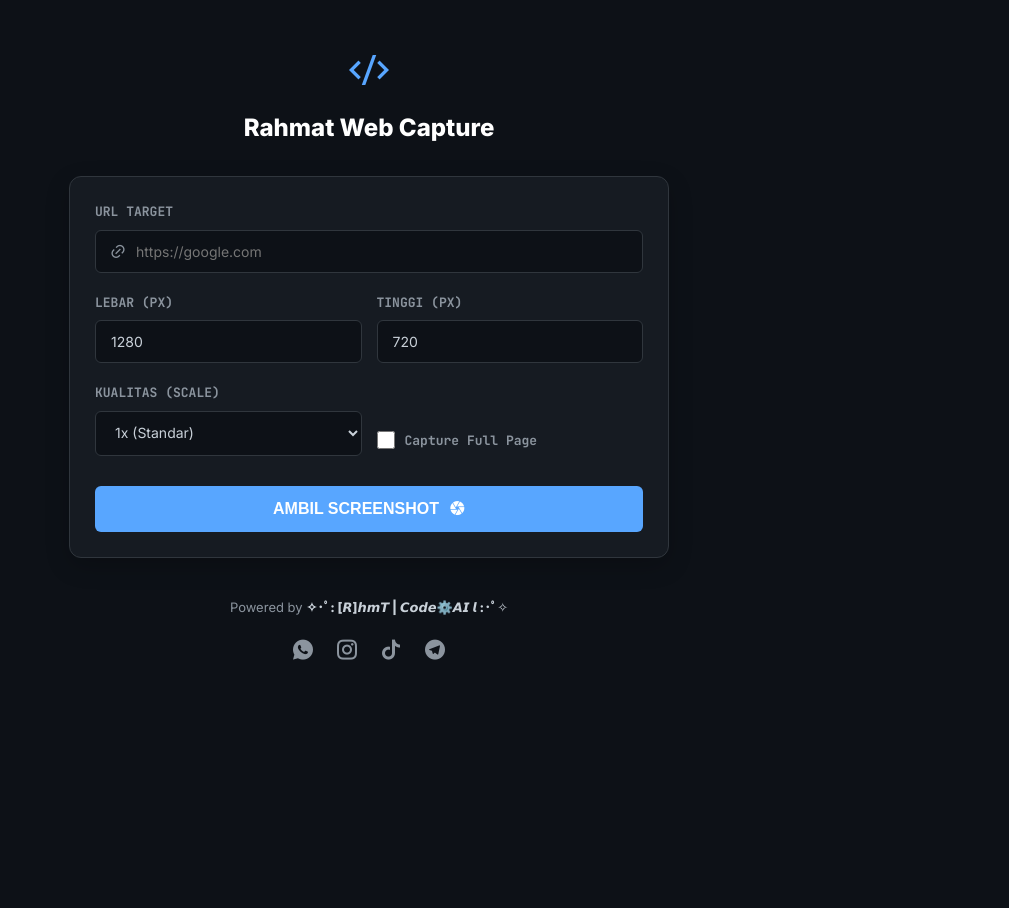
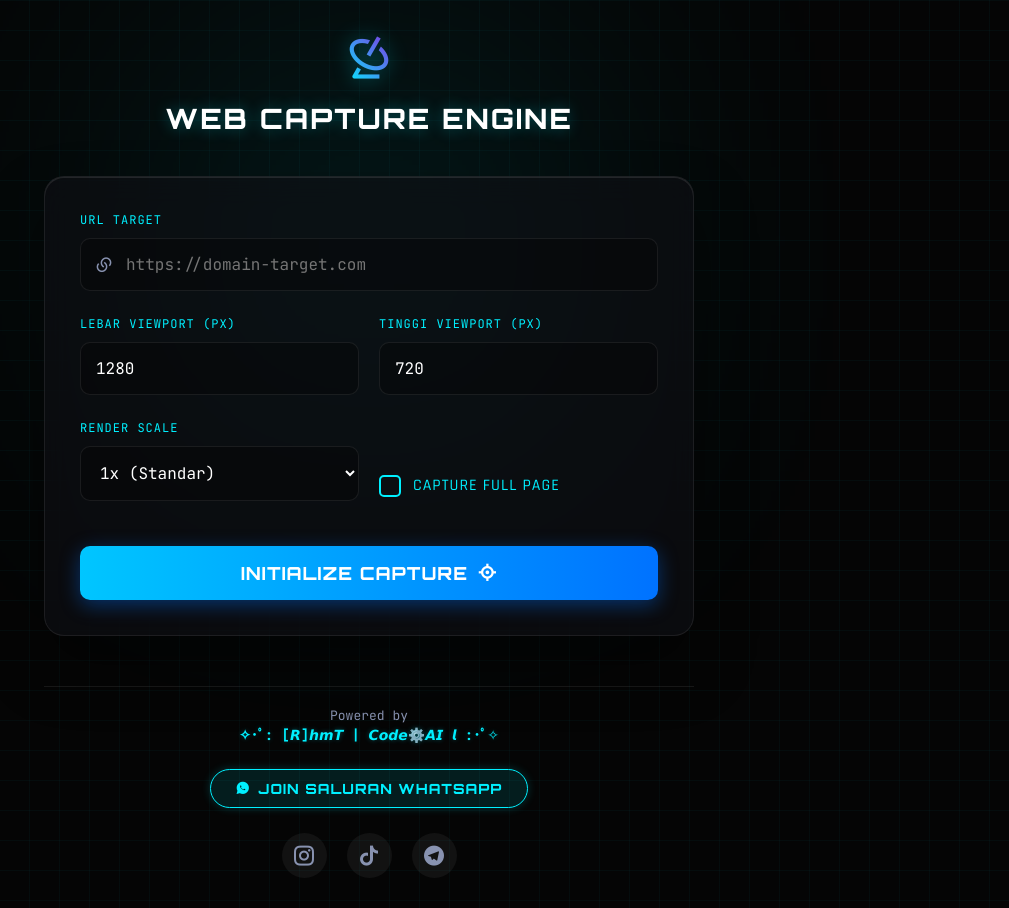
Before and after one commit to rahmtt/Screenshot-web, a website: page public/index.html in a window 1280 px wide. Shown: the whole page, without its empty margins (271-1280 px from the left). Before the commit the page ends 800 px from the top, so only its background shows below. Drawn offline with nearby package versions, Linux system fonts and the light colour scheme.

Commit message:
Refactor index.html for neon glassmorphism theme
Updated the title and styles for a neon glassmorphism theme. Modified form labels, button texts, and added new styles for various elements.

```diff
--- a/public/index.html
+++ b/public/index.html
@@ -3,249 +3,355 @@
 <head>
     <meta charset="UTF-8">
     <meta name="viewport" content="width=device-width, initial-scale=1.0">
-    <title>Rahmat Web Capture</title>
+    <title>Web Capture Engine</title>
     <link href="https://cdn.jsdelivr.net/npm/remixicon@3.5.0/fonts/remixicon.css" rel="stylesheet">
-    <link href="https://fonts.googleapis.com/css2?family=Inter:wght@400;600;800&family=JetBrains+Mono:wght@500;700&display=swap" rel="stylesheet">
+    <link href="https://fonts.googleapis.com/css2?family=Orbitron:wght@500;800&family=Rajdhani:wght@500;700&family=JetBrains+Mono:wght@400;700&display=swap" rel="stylesheet">
 
     <style>
-        /* ================= CSS SECTION ================= */
+        /* ================= TEMA NEON GLASSMORPHISM ================= */
         :root {
-            --bg-color: #0d1117;
-            --card-bg: #161b22;
-            --border-color: #30363d;
-            --primary: #58a6ff;
-            --primary-hover: #1f6feb;
-            --text-main: #c9d1d9;
-            --text-muted: #8b949e;
-            --success: #3fb950;
+            --bg-dark: #050505;
+            --neon-blue: #00f0ff;
+            --neon-purple: #8a2be2;
+            --glass-bg: rgba(15, 15, 20, 0.6);
+            --glass-border: rgba(255, 255, 255, 0.08);
+            --text-main: #e0e0e0;
+            --text-muted: #8892b0;
         }
 
         * { margin: 0; padding: 0; box-sizing: border-box; }
 
         body {
-            background-color: var(--bg-color);
+            background-color: var(--bg-dark);
+            /* Efek Grid Cyberpunk di Background */
+            background-image:
+                linear-gradient(rgba(0, 240, 255, 0.03) 1px, transparent 1px),
+                linear-gradient(90deg, rgba(0, 240, 255, 0.03) 1px, transparent 1px);
+            background-size: 30px 30px;
             color: var(--text-main);
-            font-family: 'Inter', sans-serif;
-            line-height: 1.5;
-            padding: 20px;
+            font-family: 'Rajdhani', sans-serif;
+            min-height: 100vh;
             display: flex;
             flex-direction: column;
             align-items: center;
-            min-height: 100vh;
+            padding: 30px 20px;
+            position: relative;
+            overflow-x: hidden;
+        }
+
+        /* Cahaya di belakang card */
+        body::before {
+            content: '';
+            position: absolute;
+            top: 10%;
+            left: 50%;
+            transform: translateX(-50%);
+            width: 300px;
+            height: 300px;
+            background: var(--neon-blue);
+            filter: blur(150px);
+            opacity: 0.2;
+            z-index: -1;
         }
 
         .container {
             width: 100%;
-            max-width: 600px;
-            margin-top: 20px;
+            max-width: 650px;
+            z-index: 1;
         }
 
         .header-brand {
             text-align: center;
-            margin-bottom: 30px;
+            margin-bottom: 40px;
+            animation: fadeInDown 1s ease;
         }
 
         .header-brand i {
-            font-size: 40px;
-            color: var(--primary);
+            font-size: 50px;
+            background: linear-gradient(45deg, var(--neon-blue), var(--neon-purple));
+            -webkit-background-clip: text;
+            -webkit-text-fill-color: transparent;
+            filter: drop-shadow(0 0 10px rgba(0, 240, 255, 0.4));
         }
 
         .header-brand h1 {
-            font-size: 24px;
+            font-family: 'Orbitron', sans-serif;
+            font-size: 28px;
             font-weight: 800;
+            letter-spacing: 2px;
             color: #fff;
-            margin-top: 10px;
+            margin-top: 15px;
+            text-shadow: 0 0 15px rgba(0, 240, 255, 0.3);
         }
 
-        .card {
-            background: var(--card-bg);
-            border: 1px solid var(--border-color);
-            border-radius: 12px;
-            padding: 25px;
-            box-shadow: 0 8px 24px rgba(0,0,0,0.2);
+        /* Glassmorphism Card */
+        .glass-card {
+            background: var(--glass-bg);
+            backdrop-filter: blur(16px);
+            -webkit-backdrop-filter: blur(16px);
+            border: 1px solid var(--glass-border);
+            border-radius: 20px;
+            padding: 35px;
+            box-shadow: 0 30px 60px rgba(0, 0, 0, 0.4), inset 0 1px 0 rgba(255, 255, 255, 0.1);
         }
 
-        .form-group {
-            margin-bottom: 20px;
-        }
+        .form-group { margin-bottom: 25px; }
 
         label {
             display: block;
-            font-size: 13px;
-            font-weight: 600;
-            color: var(--text-muted);
-            margin-bottom: 8px;
             font-family: 'JetBrains Mono', monospace;
+            font-size: 12px;
+            color: var(--neon-blue);
+            margin-bottom: 10px;
+            letter-spacing: 1px;
+            text-transform: uppercase;
         }
 
-        .input-wrapper {
-            position: relative;
-            display: flex;
-            align-items: center;
-        }
-
+        .input-wrapper { position: relative; }
         .input-wrapper i {
             position: absolute;
             left: 15px;
+            top: 50%;
+            transform: translateY(-50%);
             color: var(--text-muted);
+            font-size: 18px;
+            transition: 0.3s;
         }
 
         input[type="url"], input[type="number"], select {
             width: 100%;
-            background: var(--bg-color);
-            border: 1px solid var(--border-color);
-            color: var(--text-main);
-            padding: 12px 15px 12px 40px;
-            border-radius: 6px;
-            font-size: 14px;
-            font-family: 'Inter', sans-serif;
+            background: rgba(0, 0, 0, 0.3);
+            border: 1px solid var(--glass-border);
+            color: #fff;
+            padding: 15px 15px 15px 45px;
+            border-radius: 10px;
+            font-size: 16px;
+            font-family: 'JetBrains Mono', monospace;
             outline: none;
-            transition: 0.2s;
+            transition: all 0.3s ease;
         }
 
-        input[type="number"], select {
-            padding-left: 15px; /* Hilangkan space icon utk select/number */
+        input[type="number"], select { padding-left: 15px; }
+
+        input:focus, select:focus {
+            border-color: var(--neon-blue);
+            box-shadow: 0 0 15px rgba(0, 240, 255, 0.2);
+            background: rgba(0, 240, 255, 0.05);
         }
 
-        input:focus, select:focus {
-            border-color: var(--primary);
-            box-shadow: 0 0 0 3px rgba(88, 166, 255, 0.2);
-        }
+        .input-wrapper:focus-within i { color: var(--neon-blue); }
 
         .grid-2 {
             display: grid;
             grid-template-columns: 1fr 1fr;
-            gap: 15px;
+            gap: 20px;
         }
 
+        /* Custom Checkbox Cyber */
         .checkbox-wrapper {
             display: flex;
             align-items: center;
-            gap: 10px;
-            margin-top: 30px;
+            gap: 12px;
+            margin-top: 35px;
             cursor: pointer;
+            font-family: 'Rajdhani', sans-serif;
+            font-size: 16px;
         }
 
         .checkbox-wrapper input {
-            width: 18px;
-            height: 18px;
-            accent-color: var(--primary);
+            appearance: none;
+            width: 22px;
+            height: 22px;
+            border: 2px solid var(--neon-blue);
+            border-radius: 5px;
+            background: transparent;
+            position: relative;
             cursor: pointer;
+            transition: 0.2s;
         }
 
+        .checkbox-wrapper input:checked {
+            background: var(--neon-blue);
+            box-shadow: 0 0 10px var(--neon-blue);
+        }
+
+        .checkbox-wrapper input:checked::after {
+            content: '✔';
+            position: absolute;
+            top: 50%; left: 50%;
+            transform: translate(-50%, -50%);
+            color: #000;
+            font-size: 14px;
+            font-weight: bold;
+        }
+
+        /* Tombol Utama */
         .btn {
             width: 100%;
-            background: var(--primary);
+            background: linear-gradient(90deg, #00c6ff 0%, #0072ff 100%);
             color: #fff;
             border: none;
-            padding: 14px;
-            border-radius: 6px;
-            font-size: 16px;
-            font-weight: 600;
+            padding: 16px;
+            border-radius: 10px;
+            font-size: 18px;
+            font-weight: 700;
+            font-family: 'Orbitron', sans-serif;
+            letter-spacing: 1px;
             cursor: pointer;
             display: flex;
             justify-content: center;
             align-items: center;
             gap: 10px;
-            transition: 0.2s;
-            margin-top: 10px;
+            transition: all 0.3s ease;
+            margin-top: 20px;
+            box-shadow: 0 5px 20px rgba(0, 114, 255, 0.4);
         }
 
-        .btn:hover { background: var(--primary-hover); }
-        .btn:disabled { background: var(--border-color); color: var(--text-muted); cursor: not-allowed; }
+        .btn:hover {
+            transform: translateY(-2px);
+            box-shadow: 0 8px 25px rgba(0, 240, 255, 0.6);
+        }
 
-        .btn-success {
-            background: var(--success);
-            margin-top: 15px;
+        .btn:disabled {
+            background: #333;
+            color: #888;
+            box-shadow: none;
+            cursor: not-allowed;
+            transform: none;
         }
-        .btn-success:hover { background: #2ea043; }
 
+        /* Animasi Loader */
         .loader {
-            width: 20px;
-            height: 20px;
-            border: 3px solid rgba(255,255,255,0.3);
+            width: 22px;
+            height: 22px;
+            border: 3px solid rgba(255,255,255,0.2);
             border-top-color: #fff;
             border-radius: 50%;
             animation: spin 1s linear infinite;
             display: none;
         }
+        @keyframes spin { to { transform: rotate(360deg); } }
+        @keyframes fadeInDown { from { opacity: 0; transform: translateY(-20px); } to { opacity: 1; transform: translateY(0); } }
 
-        @keyframes spin { to { transform: rotate(360deg); } }
-
-        /* Result Area */
+        /* Area Hasil Screenshot */
         #result-area {
             display: none;
-            margin-top: 30px;
-            border-top: 1px dashed var(--border-color);
-            padding-top: 30px;
+            margin-top: 40px;
+            animation: fadeInDown 0.5s ease;
         }
 
         .browser-mockup {
-            border: 1px solid var(--border-color);
-            border-radius: 8px;
+            border: 1px solid var(--neon-blue);
+            border-radius: 12px;
             overflow: hidden;
-            background: var(--bg-color);
+            background: #000;
+            box-shadow: 0 0 20px rgba(0, 240, 255, 0.15);
         }
 
         .browser-header {
-            background: var(--card-bg);
-            padding: 10px;
+            background: rgba(0, 240, 255, 0.1);
+            padding: 12px;
             display: flex;
-            gap: 6px;
-            border-bottom: 1px solid var(--border-color);
+            gap: 8px;
+            border-bottom: 1px solid var(--glass-border);
         }
 
-        .dot { width: 10px; height: 10px; border-radius: 50%; }
-        .dot.r { background: #ff5f56; }
-        .dot.y { background: #ffbd2e; }
-        .dot.g { background: #27c93f; }
+        .dot { width: 12px; height: 12px; border-radius: 50%; }
+        .dot.r { background: #ff5f56; box-shadow: 0 0 5px #ff5f56; }
+        .dot.y { background: #ffbd2e; box-shadow: 0 0 5px #ffbd2e; }
+        .dot.g { background: #27c93f; box-shadow: 0 0 5px #27c93f; }
 
-        .img-container {
+        .img-container { padding: 15px; text-align: center; }
+        .img-container img { max-width: 100%; border-radius: 6px; }
+
+        .btn-success {
+            background: linear-gradient(90deg, #11998e 0%, #38ef7d 100%);
+            box-shadow: 0 5px 20px rgba(56, 239, 125, 0.4);
+            margin-top: 20px;
+        }
+        .btn-success:hover { box-shadow: 0 8px 25px rgba(56, 239, 125, 0.6); }
+
+        /* ================= FOOTER REQUEST KHUSUS ================= */
+        footer {
+            margin-top: 50px;
+            text-align: center;
             width: 100%;
-            padding: 10px;
-            text-align: center;
+            padding-top: 20px;
+            border-top: 1px solid var(--glass-border);
         }
 
-        .img-container img {
-            max-width: 100%;
-            border-radius: 4px;
-            box-shadow: 0 4px 12px rgba(0,0,0,0.5);
+        /* 1. Powered By */
+        .powered-text {
+            font-family: 'JetBrains Mono', monospace;
+            font-size: 13px;
+            color: var(--text-muted);
+            margin-bottom: 25px;
+        }
+        .powered-text strong {
+            color: var(--neon-blue);
+            font-size: 14px;
+            text-shadow: 0 0 5px rgba(0, 240, 255, 0.3);
         }
 
-        /* Footer */
-        footer {
-            margin-top: 40px;
-            text-align: center;
-            width: 100%;
+        /* 2. Tombol Join Saluran (Beda Sendiri) */
+        .join-channel-box {
+            margin-bottom: 25px;
+        }
+        .btn-join-saluran {
+            display: inline-flex;
+            align-items: center;
+            gap: 8px;
+            background: rgba(0, 240, 255, 0.1);
+            border: 1px solid var(--neon-blue);
+            color: var(--neon-blue);
+            padding: 10px 25px;
+            border-radius: 30px;
+            text-decoration: none;
+            font-family: 'Orbitron', sans-serif;
+            font-weight: 700;
+            font-size: 14px;
+            letter-spacing: 1px;
+            transition: all 0.3s ease;
+            box-shadow: 0 0 10px rgba(0, 240, 255, 0.2);
+        }
+        .btn-join-saluran:hover {
+            background: var(--neon-blue);
+            color: #000;
+            box-shadow: 0 0 20px rgba(0, 240, 255, 0.6);
+            transform: scale(1.05);
         }
 
-        footer p {
-            font-size: 13px;
-            color: var(--text-muted);
-            margin-bottom: 15px;
-        }
-
-        footer strong { color: var(--text-main); }
-
+        /* 3. Social Links biasa */
         .social-links {
             display: flex;
             justify-content: center;
             gap: 20px;
         }
-
         .social-links a {
             color: var(--text-muted);
             font-size: 24px;
             text-decoration: none;
-            transition: 0.2s;
+            transition: 0.3s;
+            background: rgba(255, 255, 255, 0.05);
+            width: 45px;
+            height: 45px;
+            display: flex;
+            justify-content: center;
+            align-items: center;
+            border-radius: 50%;
+            border: 1px solid transparent;
+        }
+        .social-links a:hover {
+            color: #fff;
+            border-color: var(--glass-border);
+            background: rgba(255, 255, 255, 0.1);
+            transform: translateY(-5px);
         }
 
-        .social-links a:hover { color: var(--primary); transform: translateY(-3px); }
-
-        /* Responsive */
         @media (max-width: 480px) {
             .grid-2 { grid-template-columns: 1fr; gap: 20px; }
-            .checkbox-wrapper { margin-top: 0; }
+            .checkbox-wrapper { margin-top: 10px; }
+            .glass-card { padding: 25px 20px; }
         }
     </style>
 </head>
@@ -253,38 +359,38 @@
 
     <div class="container">
         <div class="header-brand">
-            <i class="ri-code-s-slash-line"></i>
-            <h1>Rahmat Web Capture</h1>
+            <i class="ri-radar-line"></i>
+            <h1>WEB CAPTURE ENGINE</h1>
         </div>
 
-        <div class="card">
+        <div class="glass-card">
             <form id="ss-form">
                 <div class="form-group">
                     <label>URL TARGET</label>
                     <div class="input-wrapper">
-                        <i class="ri-link"></i>
-                        <input type="url" id="url" placeholder="https://google.com" required>
+                        <i class="ri-links-line"></i>
+                        <input type="url" id="url" placeholder="https://domain-target.com" required>
                     </div>
                 </div>
 
                 <div class="grid-2">
                     <div class="form-group">
-                        <label>LEBAR (PX)</label>
+                        <label>LEBAR VIEWPORT (PX)</label>
                         <input type="number" id="width" value="1280" required>
                     </div>
                     <div class="form-group">
-                        <label>TINGGI (PX)</label>
+                        <label>TINGGI VIEWPORT (PX)</label>
                         <input type="number" id="height" value="720" required>
                     </div>
                 </div>
 
                 <div class="grid-2">
                     <div class="form-group">
-                        <label>KUALITAS (SCALE)</label>
+                        <label>RENDER SCALE</label>
                         <select id="scale">
                             <option value="1">1x (Standar)</option>
-                            <option value="2">2x (HD / Retina)</option>
-                            <option value="3">3x (Ultra HD)</option>
+                            <option value="2">2x (Retina HD)</option>
+                            <option value="3">3x (Ultra 4K)</option>
                         </select>
                     </div>
                     <label class="checkbox-wrapper">
@@ -294,8 +400,8 @@
                 </div>
 
                 <button type="submit" id="submit-btn" class="btn">
-                    <span id="btn-text">AMBIL SCREENSHOT</span>
-                    <i class="ri-camera-lens-fill" id="btn-icon"></i>
+                    <span id="btn-text">INITIALIZE CAPTURE</span>
+                    <i class="ri-focus-3-line" id="btn-icon"></i>
                     <div class="loader" id="loader"></div>
                 </button>
             </form>
@@ -308,20 +414,32 @@
                         <span class="dot g"></span>
                     </div>
                     <div class="img-container">
-                        <img id="result-img" src="" alt="Hasil Screenshot">
+                        <img id="result-img" src="" alt="Hasil Render">
                     </div>
                 </div>
 
                 <button id="download-btn" class="btn btn-success">
-                    <i class="ri-download-cloud-fill"></i> SIMPAN GAMBAR
+                    <i class="ri-download-cloud-fill"></i> SIMPAN HASIL RENDER
                 </button>
             </div>
         </div>
 
         <footer>
-            <p>Powered by <strong>✧･ﾟ: [𝙍]𝙝𝙢𝙏 | 𝘾𝙤𝙙𝙚⚙️𝘼𝙄 𝙡 :･ﾟ✧</strong></p>
+            <!-- 1. Teks Powered By -->
+            <div class="powered-text">
+                Powered by<br>
+                <strong>✧･ﾟ: [𝙍]𝙝𝙢𝙏 | 𝘾𝙤𝙙𝙚⚙️𝘼𝙄 𝙡 :･ﾟ✧</strong>
+            </div>
+
+            <!-- 2. Tombol Join Saluran (Spesial & Terpisah) -->
+            <div class="join-channel-box">
+                <a href="https://whatsapp.com/channel/0029VbBjyjlJ93wa6hwSWa0p" target="_blank" class="btn-join-saluran">
+                    <i class="ri-whatsapp-fill"></i> JOIN SALURAN WHATSAPP
+                </a>
+            </div>
+
+            <!-- 3. Icon Sosmed Lainnya -->
             <div class="social-links">
-                <a href="https://whatsapp.com/channel/0029VbBjyjlJ93wa6hwSWa0p" target="_blank"><i class="ri-whatsapp-fill"></i></a>
                 <a href="https://www.instagram.com/rahmt_nhw?igsh=MWQwcnB3bTA2ZnVidg==" target="_blank"><i class="ri-instagram-line"></i></a>
                 <a href="https://www.tiktok.com/@r_hmtofc?_r=1&_t=ZS-94KRfWQjeUu" target="_blank"><i class="ri-tiktok-fill"></i></a>
                 <a href="https://t.me/rAi_engine" target="_blank"><i class="ri-telegram-fill"></i></a>
@@ -330,7 +448,7 @@
     </div>
 
     <script>
-        // ================= JAVASCRIPT SECTION =================
+        // Logika aslinya nggak diganggu gugat bro
         const API_URL = '/api/screenshot';
 
         const form = document.getElementById('ss-form');
@@ -345,7 +463,6 @@
         form.addEventListener('submit', async (e) => {
             e.preventDefault();
 
-            // UI State: Loading
             submitBtn.disabled = true;
             btnText.textContent = 'MEMPROSES...';
             btnIcon.style.display = 'none';
@@ -361,7 +478,6 @@
             };
 
             try {
-                // Request ke Backend asli lu (Axios di server)
                 const response = await fetch(API_URL, {
                     method: 'POST',
                     headers: { 'Content-Type': 'application/json' },
@@ -382,9 +498,8 @@
                 console.error('Error:', error);
                 alert('Terjadi kesalahan koneksi.');
             } finally {
-                // Reset UI State
                 submitBtn.disabled = false;
-                btnText.textContent = 'AMBIL SCREENSHOT';
+                btnText.textContent = 'INITIALIZE CAPTURE';
                 btnIcon.style.display = 'inline-block';
                 loader.style.display = 'none';
             }
@@ -394,7 +509,6 @@
             e.preventDefault();
             const imageUrl = resultImg.src;
 
-            // Ganti text tombol saat download
             const originalHTML = downloadBtn.innerHTML;
             downloadBtn.innerHTML = '<div class="loader" style="display:inline-block; border-color: #fff; border-top-color: transparent;"></div> MENDOWNLOAD...';
 
@@ -405,7 +519,7 @@
 
                 const a = document.createElement('a');
                 a.href = tempUrl;
-                a.download = `rahmat-capture-${new Date().getTime()}.png`;
+                a.download = `capture-engine-${new Date().getTime()}.png`;
 
                 document.body.appendChild(a);
                 a.click();
@@ -413,11 +527,11 @@
                 window.URL.revokeObjectURL(tempUrl);
             } catch (err) {
                 console.error("Gagal auto-download", err);
-                window.open(imageUrl, '_blank'); // Fallback tab baru
+                window.open(imageUrl, '_blank');
             } finally {
                 downloadBtn.innerHTML = originalHTML;
             }
         });
     </script>
 </body>
-  </html>
+    </html>
```
